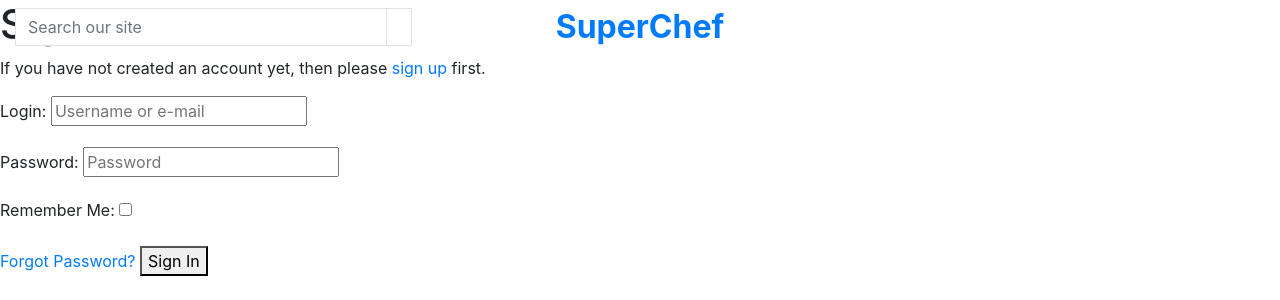
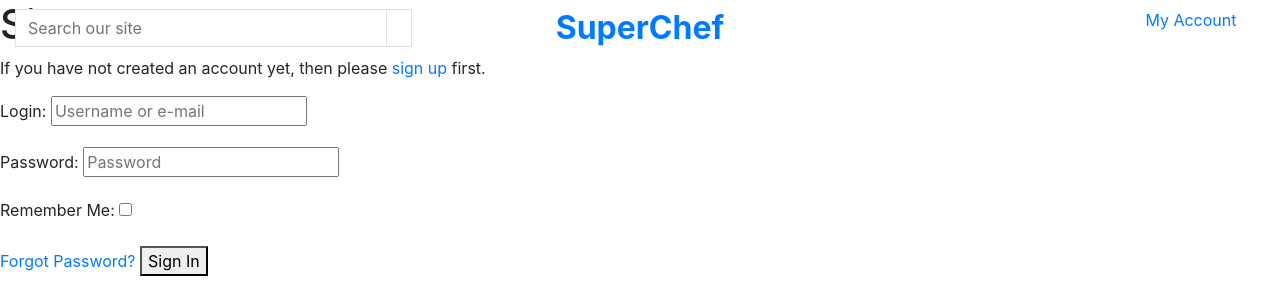
Before and after one commit to Kiran6248/superchef-ms4, a Django app: page /accounts/login/ in a window 1280 px wide. Shown: the top 300 px of the page. Run offline with Django 3.2, Linux system fonts and the light colour scheme; some libraries are stand-ins or nearby versions.

Commit message:
Add my account dropdown in header

```diff
--- a/templates/base.html
+++ b/templates/base.html
@@ -58,8 +58,34 @@
                         <h2 class="logo-font text-black my-0"><strong>SuperChef</strong></h2>
                     </a>
                 </div>
-                <!--menu-->
-                <div class="col-12 col-lg-4 my-auto py-1 py-lg-0"></div>
+                <!--icons-->
+                <div class="col-12 col-lg-4 my-auto py-1 py-lg-0">
+                    <ul class="list-inline list-unstyled text-center text-lg-right my-o">
+                        <!-- My Account-->
+                        <li class="list-inline-item dropdown">
+                            <a class="text-black nav-link" href="#" id="user-options" data-toggle="dropdown" aria-haspopup="true" aria-expanded="false">
+                                <div class="text-center">
+                                    <div><i class="fas fa-user fa-lg"></i></div>
+                                    <p class="my-0">My Account</p>
+                                </div>
+                            </a>
+                            <div class="dropdown-menu border-0" aria-labelledby="user-options">
+                                {% if request.user.is_authenticated %}
+                                    {% if request.user.is_superuser %}
+                                        <a href="" class="dropdown-item">Product Management</a>
+                                    {% endif %}
+                                    <a href="" class="dropdown-item">My Profile</a>
+                                    <a href="{% url 'account_logout' %}" class="dropdown-item">Logout</a>
+                                {% else %}
+                                    <a href="{% url 'account_signup' %}" class="dropdown-item">Register</a>
+                                    <a href="{% url 'account_login' %}" class="dropdown-item">Login</a>
+                                {% endif %}
+                            </div>
+                        </li>
+                        <!--Shopping Bag-->
+                        <li class="list-inline-item"></li>
+                    </ul>
+                </div>
             </div>
         </header>
 
```
